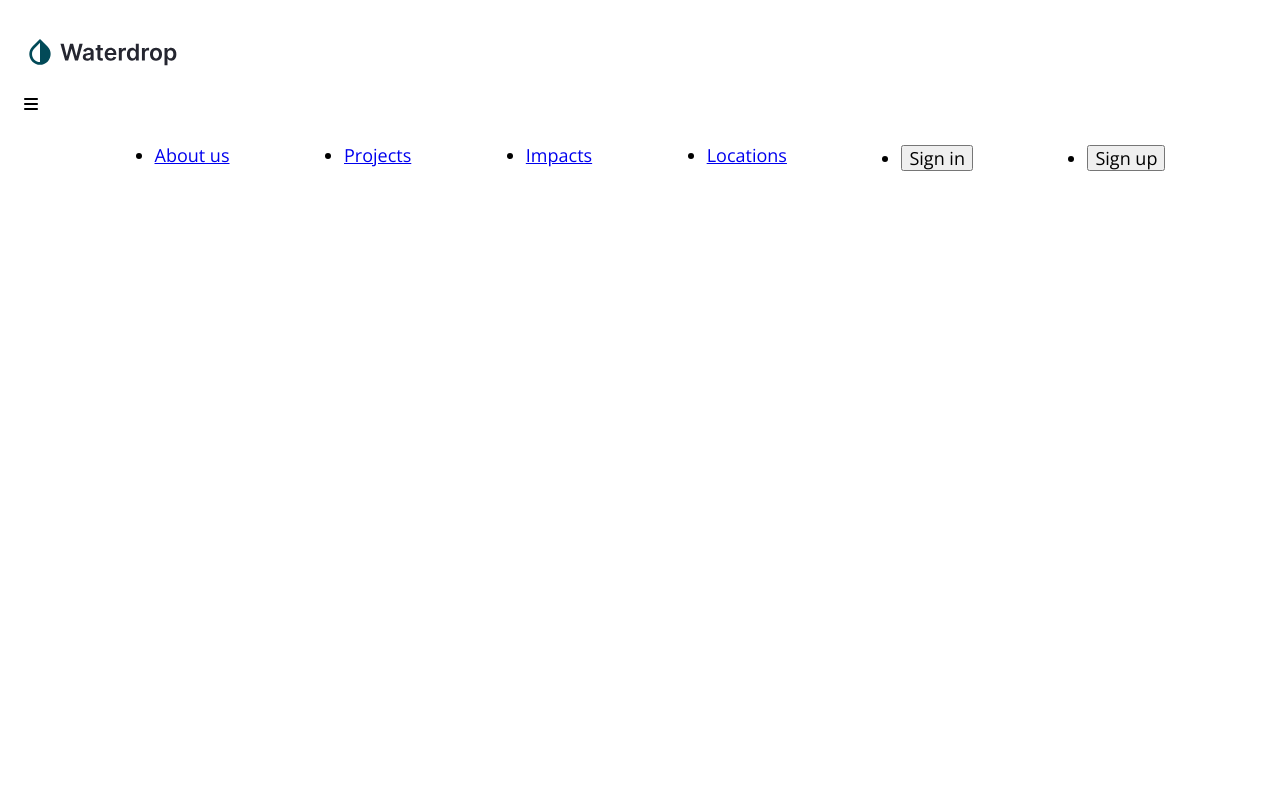
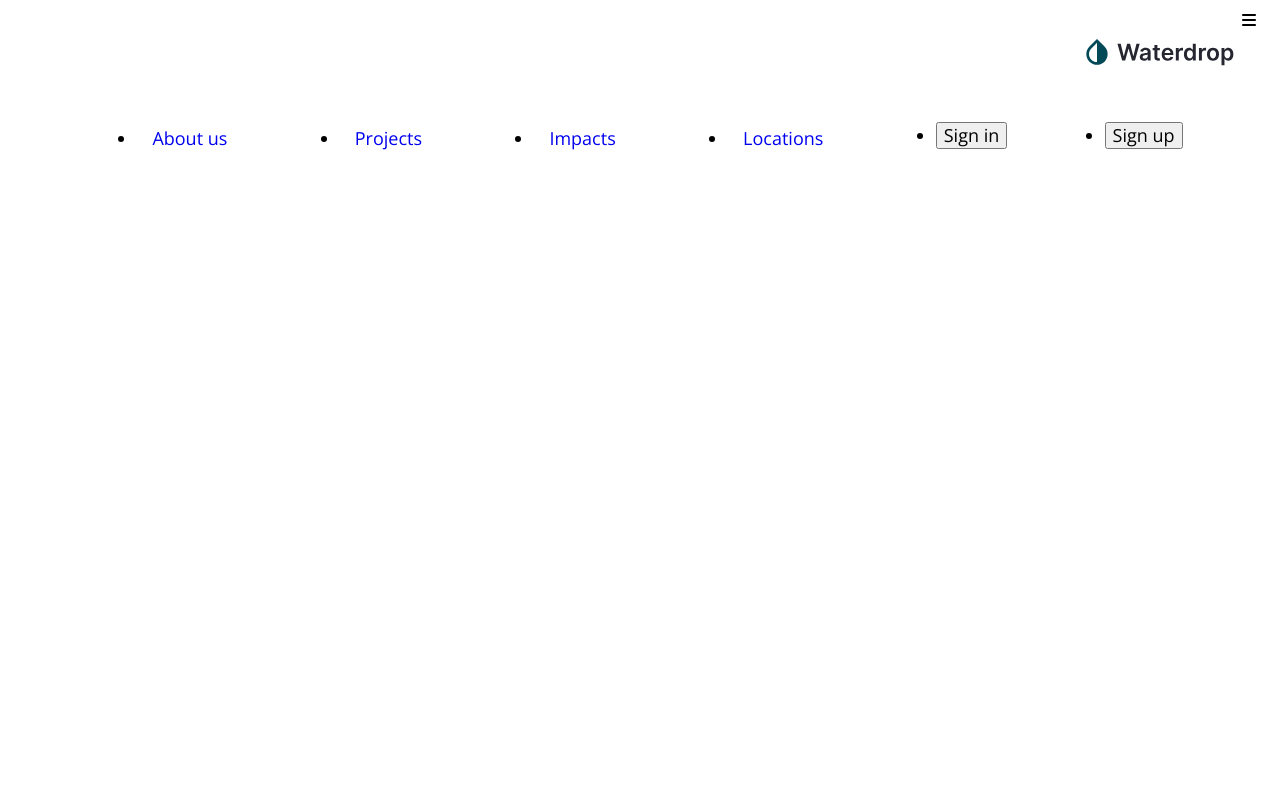
Before and after one commit to jtj48/Info-151, a plain HTML site: page Info-151-F23-Project-Template/index.html in a window 1280 px wide. Shown: the top 800 px of the page. Drawn offline with nearby package versions, Linux system fonts and the light colour scheme.

Commit message:
changing grid and layout

```diff
--- a/Info-151-F23-Project-Template/scss/components/_navigation.scss
+++ b/Info-151-F23-Project-Template/scss/components/_navigation.scss
@@ -1,3 +1,26 @@
 /* =============
     Navigation
 ============= */
+
+a{
+    text-decoration: none;
+}
+
+nav{
+    ul{
+        display: flex;
+        justify-content: flex-end;
+        flex-direction: column;
+        align-items: flex-end;
+        li{
+            a:link, a:visited{
+                padding: 15px;
+            }
+            a:hover, a:active{
+
+            }
+        }
+    }
+
+
+}
--- a/Info-151-F23-Project-Template/scss/layout/_header.scss
+++ b/Info-151-F23-Project-Template/scss/layout/_header.scss
@@ -5,5 +5,28 @@
 header{
     padding: 12px 24px;
     display: grid;
-    grid-template-columns: 50% 25% 25%;
+    grid-template-columns: 50% auto;
+    grid-template-areas:
+    "logo burger"
+    "nav nav nav";
+
+
+    #logo-container{
+        //border: 1px solid black;
+        display: flex;
+        justify-content: flex-end;
+        grid-area: logo;
+    }
+
+    #burger-container{
+        //border: 1px solid black;
+        display: flex;
+        justify-content: flex-end;
+        grid-area: burger;
+    }
+
+
 }
+nav{
+    grid-area: nav;
+}
```
Also changed, not shown: Info-151-F23-Project-Template/css/styles.css, Info-151-F23-Project-Template/index.html (indentation only).
